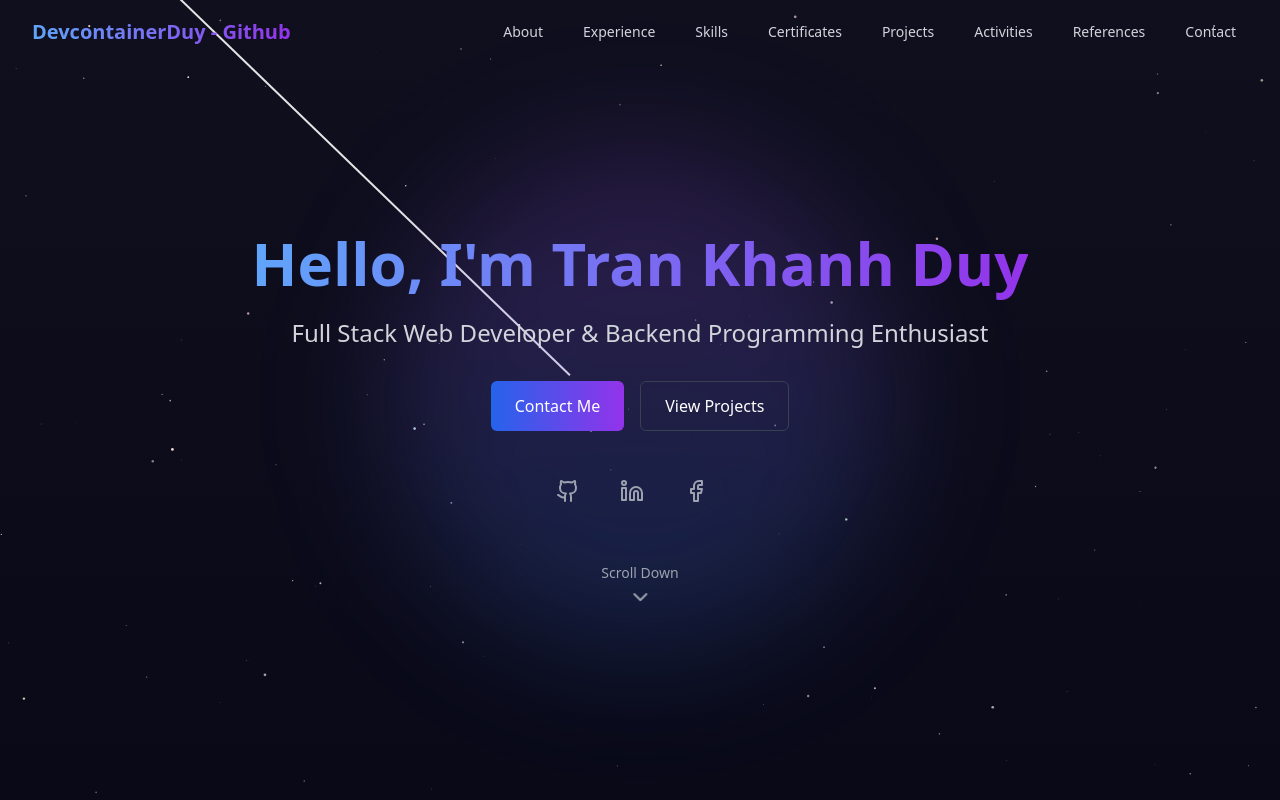
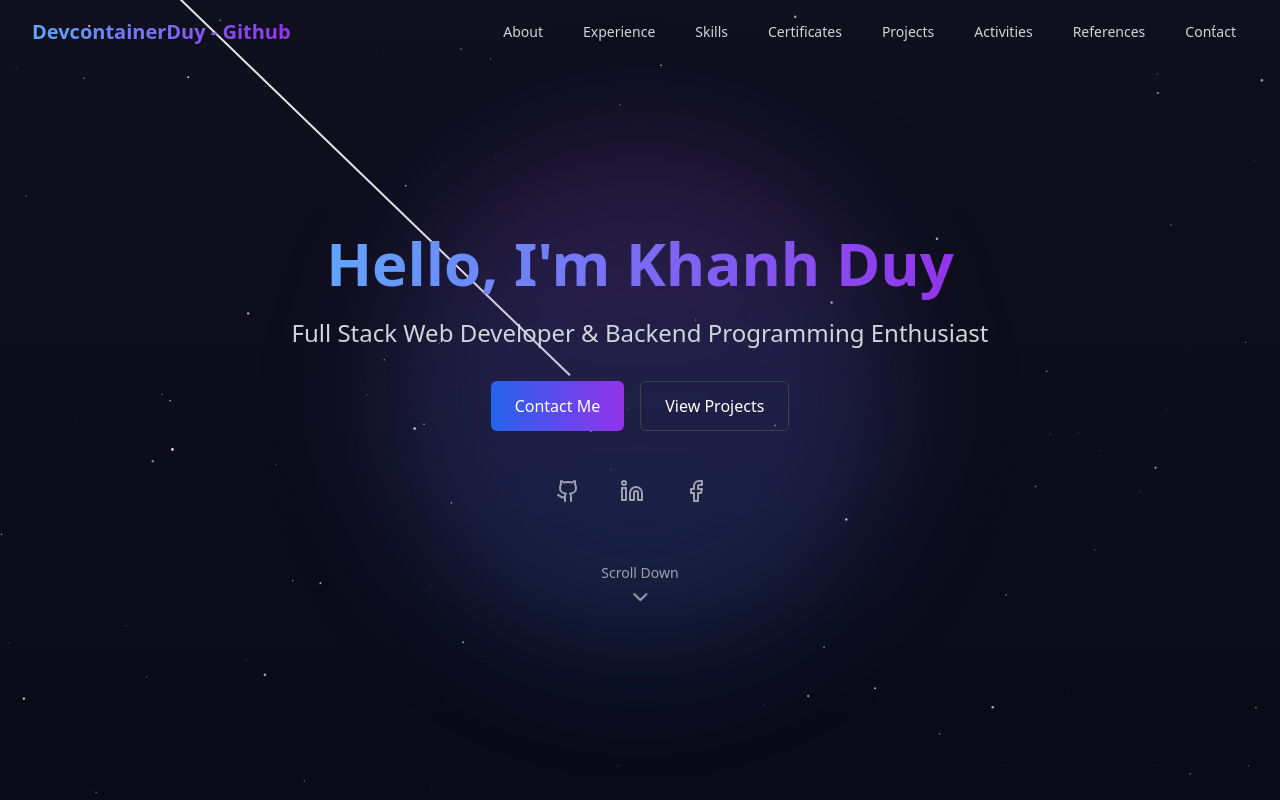
Before and after one commit to devcontainerDuy/personal-website, a React (Vite) app in the folder frontend/: page / in a window 1280 px wide. Shown: the top 800 px of the page. Built offline with nearby package versions, Linux system fonts and the light colour scheme.

Commit message:
fix: Update greeting text in HeroSection component

```diff
--- a/frontend/src/components/layouts/HeroSection.tsx
+++ b/frontend/src/components/layouts/HeroSection.tsx
@@ -12,7 +12,7 @@ const HeroSection = () => {
             </div>
             <div className="max-w-4xl mx-auto text-center relative z-10">
                 <h1 className="text-4xl md:text-6xl font-bold mb-6">
-                    <Text>Hello, I'm Tran Khanh Duy</Text>
+                    <Text>Hello, I'm Khanh Duy</Text>
                 </h1>
                 <p className="text-xl md:text-2xl text-gray-300 mb-8">Full Stack Web Developer & Backend Programming Enthusiast</p>
 
```
